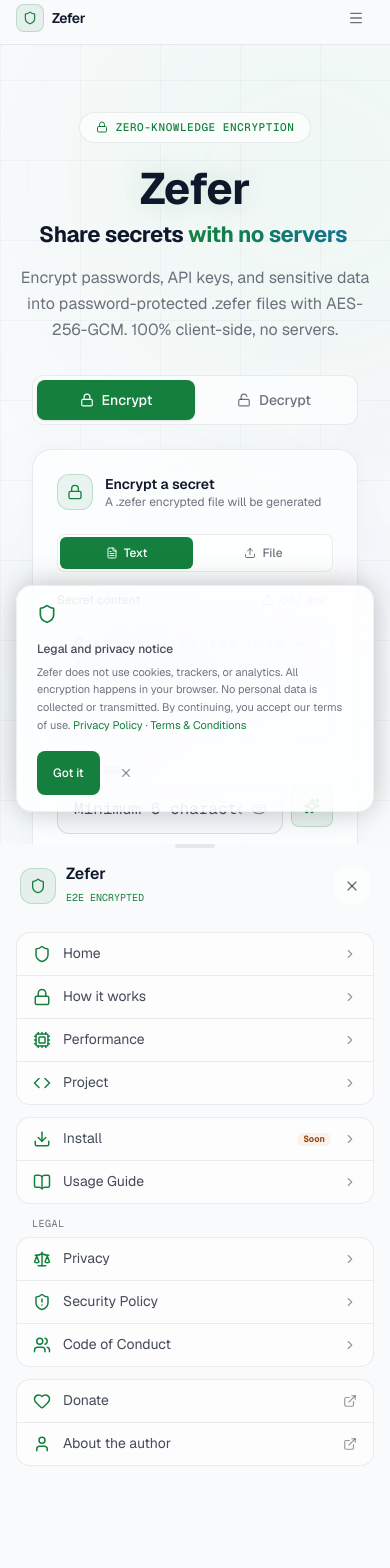
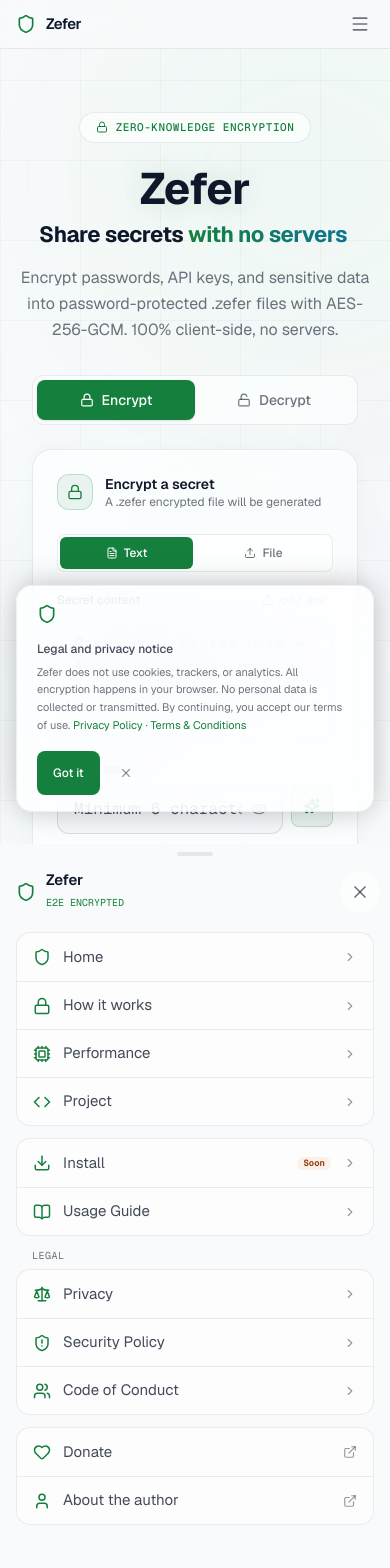
Before and after one commit to carrilloapps/zefer, a Next.js app: page / in a window 390 px wide. Shown: the top 1568 px of the page. Built offline with nearby package versions, Linux system fonts and the light colour scheme.

Commit message:
feat: enhance mobile header styles and improve body overflow handling for better layout consistency

```diff
--- a/app/components/Navbar.tsx
+++ b/app/components/Navbar.tsx
@@ -36,55 +36,53 @@
 
   return (
     <>
-      {/* ─── Mobile header (app-native, flush to top) ─── */}
+      {/* ─── Mobile header (native app bar) ─── */}
       <nav className="sm:hidden fixed top-0 left-0 right-0 z-50 nav-mobile-header">
-        <div className="flex items-center justify-between px-4 py-2 nav-mobile-safe-top">
-          <a href="/" className="flex items-center gap-2 cursor-pointer">
-            <div className="w-7 h-7 rounded-lg theme-primary-faint theme-primary-border border flex items-center justify-center">
-              <Shield className="w-3.5 h-3.5 text-primary" />
-            </div>
-            <span className="font-semibold theme-heading tracking-tight text-sm">Zefer</span>
+        <div className="nav-mobile-safe-top" />
+        <div className="flex items-center justify-between px-4 h-12">
+          <a href="/" className="flex items-center gap-2.5 cursor-pointer">
+            <Shield className="w-5 h-5 text-primary" />
+            <span className="font-semibold theme-heading tracking-tight text-[15px]">Zefer</span>
           </a>
           <button
             onClick={() => setOpen(true)}
-            className="flex items-center justify-center w-9 h-9 rounded-lg theme-muted hover:theme-heading transition-colors duration-200 cursor-pointer"
+            className="flex items-center justify-center w-10 h-10 -mr-1.5 rounded-full theme-muted active:bg-[var(--glass-bg)] transition-colors duration-100 cursor-pointer"
             aria-label={t("nav.menu")}
           >
-            <Menu className="w-4 h-4" />
+            <Menu className="w-5 h-5" />
           </button>
         </div>
       </nav>
 
       {/* ─── Desktop header (floating glass pill) ─── */}
       <nav className="hidden sm:block fixed top-4 left-4 right-4 z-50">
-        <div className="max-w-5xl mx-auto glass-nav px-5 py-2.5 flex items-center justify-between">
-          <a href="/" className="flex items-center gap-2 cursor-pointer group">
+        <div className="max-w-5xl mx-auto glass-nav px-4 lg:px-5 py-2.5 flex items-center justify-between gap-2 overflow-hidden">
+          <a href="/" className="flex items-center gap-2 cursor-pointer group shrink-0">
             <div className="w-7 h-7 rounded-lg theme-primary-faint theme-primary-border border flex items-center justify-center group-hover:opacity-80 transition-opacity duration-200">
               <Shield className="w-3.5 h-3.5 text-primary" />
             </div>
             <span className="font-semibold theme-heading tracking-tight text-sm">Zefer</span>
           </a>
 
-          <div className="flex items-center gap-1">
-            <a href="/how" className="px-3 py-1.5 text-xs theme-muted hover:theme-text transition-colors duration-200 cursor-pointer rounded-lg hover:bg-[var(--glass-bg)]">
+          <div className="flex items-center gap-0.5 lg:gap-1 min-w-0">
+            <a href="/how" className="px-2 lg:px-3 py-1.5 text-xs theme-muted hover:theme-text transition-colors duration-200 cursor-pointer rounded-lg hover:bg-[var(--glass-bg)] whitespace-nowrap">
               {t("steps.title")}
             </a>
-            <a href="/project" className="px-3 py-1.5 text-xs theme-muted hover:theme-text transition-colors duration-200 cursor-pointer rounded-lg hover:bg-[var(--glass-bg)] flex items-center gap-1">
-              <Code className="w-3 h-3" />{t("nav.project")}
+            <a href="/project" className="px-2 lg:px-3 py-1.5 text-xs theme-muted hover:theme-text transition-colors duration-200 cursor-pointer rounded-lg hover:bg-[var(--glass-bg)] flex items-center gap-1 whitespace-nowrap">
+              <Code className="w-3 h-3 shrink-0" />{t("nav.project")}
             </a>
-            <a href="https://www.buymeacoffee.com/carrilloapps" target="_blank" rel="noopener noreferrer" className="px-3 py-1.5 text-xs theme-muted hover:theme-text transition-colors duration-200 cursor-pointer rounded-lg hover:bg-[var(--glass-bg)] flex items-center gap-1">
-              <Heart className="w-3 h-3" />{t("nav.donate")}
+            <a href="https://www.buymeacoffee.com/carrilloapps" target="_blank" rel="noopener noreferrer" className="hidden lg:flex px-3 py-1.5 text-xs theme-muted hover:theme-text transition-colors duration-200 cursor-pointer rounded-lg hover:bg-[var(--glass-bg)] items-center gap-1 whitespace-nowrap">
+              <Heart className="w-3 h-3 shrink-0" />{t("nav.donate")}
             </a>
-            <a href="https://github.com/carrilloapps" target="_blank" rel="noopener noreferrer" className="px-3 py-1.5 text-xs theme-muted hover:theme-text transition-colors duration-200 cursor-pointer rounded-lg hover:bg-[var(--glass-bg)] flex items-center gap-1">
-              <User className="w-3 h-3" />{t("nav.author")}
+            <a href="https://github.com/carrilloapps" target="_blank" rel="noopener noreferrer" className="hidden lg:flex px-3 py-1.5 text-xs theme-muted hover:theme-text transition-colors duration-200 cursor-pointer rounded-lg hover:bg-[var(--glass-bg)] items-center gap-1 whitespace-nowrap">
+              <User className="w-3 h-3 shrink-0" />{t("nav.author")}
             </a>
-            <a href="/install" className="px-3 py-1.5 text-xs theme-muted hover:theme-text transition-colors duration-200 cursor-pointer rounded-lg hover:bg-[var(--glass-bg)] flex items-center gap-1.5">
-              <Download className="w-3 h-3" />{t("nav.install")}
-              <span className="text-[8px] font-mono font-bold theme-warning px-1 py-0.5 rounded theme-warning-faint leading-none">{t("install.coming")}</span>
+            <a href="/install" className="px-2 lg:px-3 py-1.5 text-xs theme-muted hover:theme-text transition-colors duration-200 cursor-pointer rounded-lg hover:bg-[var(--glass-bg)] flex items-center gap-1 whitespace-nowrap">
+              <Download className="w-3 h-3 shrink-0" />{t("nav.install")}
             </a>
           </div>
 
-          <div className="flex items-center gap-1.5">
+          <div className="flex items-center gap-1.5 shrink-0">
             <div className="hidden md:flex items-center gap-1.5 px-2.5 py-1 rounded-full theme-primary-faint theme-primary-border border">
               <span className="inline-block w-1.5 h-1.5 rounded-full bg-primary animate-pulse" />
               <span className="text-[10px] text-primary font-mono tracking-wide">{t("nav.encrypted")}</span>
@@ -103,36 +101,35 @@
       />
 
       <div
-        className={`fixed inset-0 z-[70] drawer-bg flex flex-col transition-transform duration-300 sm:hidden ${open ? "translate-y-0" : "translate-y-full"}`}
+        className={`fixed inset-0 z-[70] drawer-bg flex flex-col transition-transform duration-300 ease-out sm:hidden ${open ? "translate-y-0" : "translate-y-full"}`}
         role="dialog"
         aria-modal="true"
         aria-label={t("nav.menu")}
       >
-        {/* Safe area top spacer + handle */}
-        <div className="nav-mobile-safe-top flex flex-col items-center pt-3 pb-2 px-5">
-          <div className="w-10 h-1 rounded-full bg-[var(--glass-border)] mb-4" />
-          <div className="w-full flex items-center justify-between">
+        {/* Handle + header */}
+        <div className="nav-mobile-safe-top" />
+        <div className="flex flex-col items-center pt-2 pb-1 px-4">
+          <div className="w-9 h-1 rounded-full bg-[var(--glass-border)] mb-3" />
+          <div className="w-full flex items-center justify-between h-12">
             <div className="flex items-center gap-2.5">
-              <div className="w-9 h-9 rounded-xl theme-primary-faint theme-primary-border border flex items-center justify-center">
-                <Shield className="w-4 h-4 text-primary" />
-              </div>
+              <Shield className="w-5 h-5 text-primary" />
               <div>
-                <span className="font-semibold theme-heading text-base block leading-tight">Zefer</span>
+                <span className="font-semibold theme-heading text-[15px] block leading-tight">Zefer</span>
                 <span className="text-[10px] text-primary font-mono">{t("nav.encrypted")}</span>
               </div>
             </div>
             <button
               onClick={close}
-              className="flex items-center justify-center w-9 h-9 rounded-xl bg-[var(--glass-bg)] theme-muted hover:theme-heading transition-colors duration-200 cursor-pointer"
+              className="flex items-center justify-center w-10 h-10 -mr-1.5 rounded-full bg-[var(--glass-bg)] theme-muted active:bg-[var(--glass-bg-hover)] transition-colors duration-100 cursor-pointer"
               aria-label={t("nav.close")}
             >
-              <X className="w-4 h-4" />
+              <X className="w-5 h-5" />
             </button>
           </div>
         </div>
 
-        {/* Scrollable links with iOS momentum */}
-        <div className="flex-1 overflow-y-auto overscroll-contain px-4 pt-4 pb-2" style={{ WebkitOverflowScrolling: "touch" }}>
+        {/* Scrollable links */}
+        <div className="flex-1 overflow-y-auto overscroll-contain px-4 pt-3 pb-2" style={{ WebkitOverflowScrolling: "touch" }}>
           <div className="drawer-group mb-3">
             <DrawerLink href="/" icon={Shield} label={t("nav.home")} onClick={close} />
             <DrawerLink href="/how" icon={Lock} label={t("nav.how")} onClick={close} />
@@ -145,7 +142,7 @@
             <DrawerLink href="/install/guide" icon={BookOpen} label={t("nav.guide")} onClick={close} />
           </div>
 
-          <p className="text-[10px] font-mono theme-muted uppercase tracking-wider px-4 mb-1.5 mt-2">{t("footer.legal")}</p>
+          <p className="text-[10px] font-mono theme-muted uppercase tracking-wider px-4 mb-1.5 mt-1">{t("footer.legal")}</p>
           <div className="drawer-group mb-3">
             <DrawerLink href="/privacy" icon={Scale} label={t("nav.privacy")} onClick={close} />
             <DrawerLink href="/security" icon={ShieldAlert} label={t("footer.securitypolicy")} onClick={close} />
@@ -158,9 +155,9 @@
           </div>
         </div>
 
-        {/* Bottom bar with safe area */}
-        <div className="px-5 py-3 border-t border-[var(--glass-border)] flex items-center justify-between gap-3 nav-mobile-safe-bottom">
-          <div className="flex items-center gap-2">
+        {/* Bottom bar */}
+        <div className="px-4 py-2.5 border-t border-[var(--glass-border)] flex items-center justify-between gap-3">
+          <div className="flex items-center gap-1.5">
             <ThemeToggle />
             <LanguageSelector />
           </div>
@@ -168,6 +165,7 @@
             &copy; {new Date().getFullYear()} José Carrillo
           </p>
         </div>
+        <div className="nav-mobile-safe-bottom" />
       </div>
     </>
   );
@@ -193,7 +191,7 @@
       href={href}
       onClick={onClick}
       {...(external ? { target: "_blank", rel: "noopener noreferrer" } : {})}
-      className="drawer-row flex items-center gap-3 px-4 py-3 text-[14px] theme-text cursor-pointer active:bg-[var(--glass-bg-hover)] transition-colors duration-100"
+      className="drawer-row flex items-center gap-3 px-4 h-12 text-[15px] theme-text cursor-pointer active:bg-[var(--glass-bg-hover)] transition-colors duration-100"
     >
       <Icon className="w-[18px] h-[18px] text-primary shrink-0" />
       <span className="flex-1 leading-tight">{label}</span>
--- a/app/globals.css
+++ b/app/globals.css
@@ -225,11 +225,16 @@
   --font-mono: var(--font-geist-mono);
 }
 
+html {
+  overflow-x: hidden;
+}
+
 body {
   background: var(--background);
   color: var(--foreground);
   font-family: var(--font-sans), system-ui, sans-serif;
   transition: background 0.3s ease, color 0.3s ease;
+  overflow-x: hidden;
 }
 
 /* ============================================
@@ -264,23 +269,31 @@
 
 .nav-mobile-header {
   background: var(--background);
-  border-bottom: 1px solid var(--glass-border);
-  backdrop-filter: blur(20px) saturate(180%);
-  -webkit-backdrop-filter: blur(20px) saturate(180%);
+  border-bottom: 0.5px solid var(--glass-border);
+  -webkit-backdrop-filter: saturate(180%) blur(20px);
+  backdrop-filter: saturate(180%) blur(20px);
+}
+
+[data-theme="light"] .nav-mobile-header {
+  background: rgba(248, 250, 251, 0.85);
 }
 
 .nav-mobile-safe-top {
-  padding-top: env(safe-area-inset-top, 0px);
+  height: env(safe-area-inset-top, 0px);
 }
 
 .nav-mobile-safe-bottom {
-  padding-bottom: env(safe-area-inset-bottom, 0px);
+  height: env(safe-area-inset-bottom, 0px);
 }
 
-/* In standalone PWA mode, extend the header background behind the status bar */
+/* PWA standalone: status bar blends with header */
 @media all and (display-mode: standalone) {
   .nav-mobile-header {
-    background: var(--nav-bg);
+    background: var(--background);
+  }
+
+  [data-theme="light"] .nav-mobile-header {
+    background: rgba(248, 250, 251, 0.92);
   }
 }
 
```
